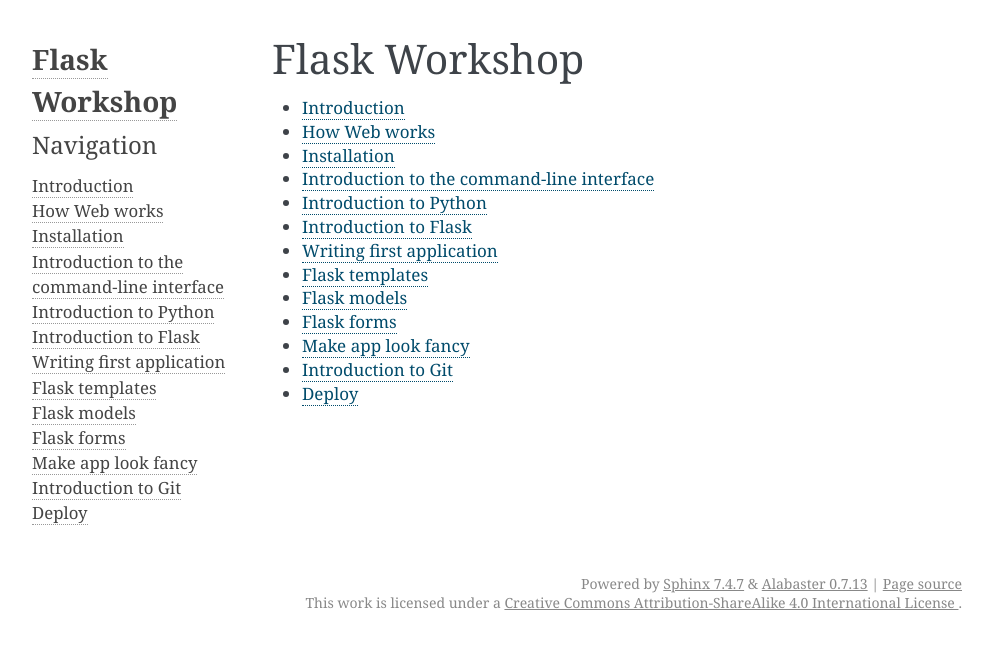
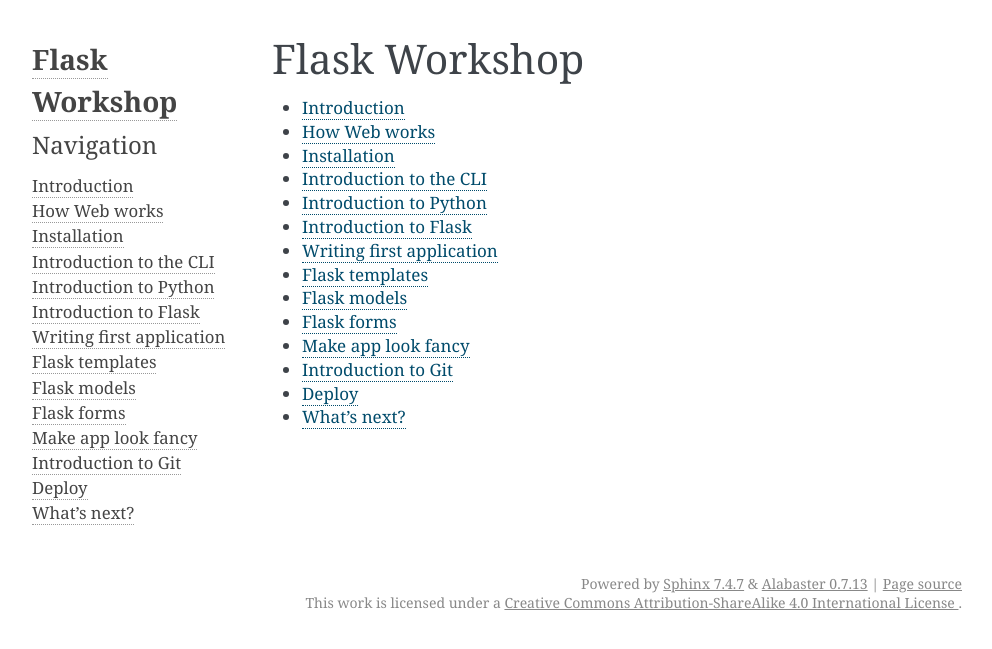
Before and after one commit to cutwater/FlaskWorkshop, a Sphinx documentation site: the page built from docs/index.rst, in a window 1280 px wide. Shown: the top 649 px of the page, without its empty margins (148-1140 px from the left). Built offline with Sphinx 7.4.7, drawn with Linux system fonts in a browser that asks for light colours.

Commit message:
Add What's next, change cli intro title

```diff
--- a/docs/cli-intro.rst
+++ b/docs/cli-intro.rst
@@ -1,6 +1,6 @@
-==========================================
-Introduction to the command-line interface
-==========================================
+=======================
+Introduction to the CLI
+=======================
 
 .. note::
 
--- a/docs/index.rst
+++ b/docs/index.rst
@@ -18,3 +18,4 @@
    css-bootstrap
    git-intro
    deploy
+   whats-next
```
Also changed, not shown: docs/whats-next.rst (added, +15 -0 lines).
